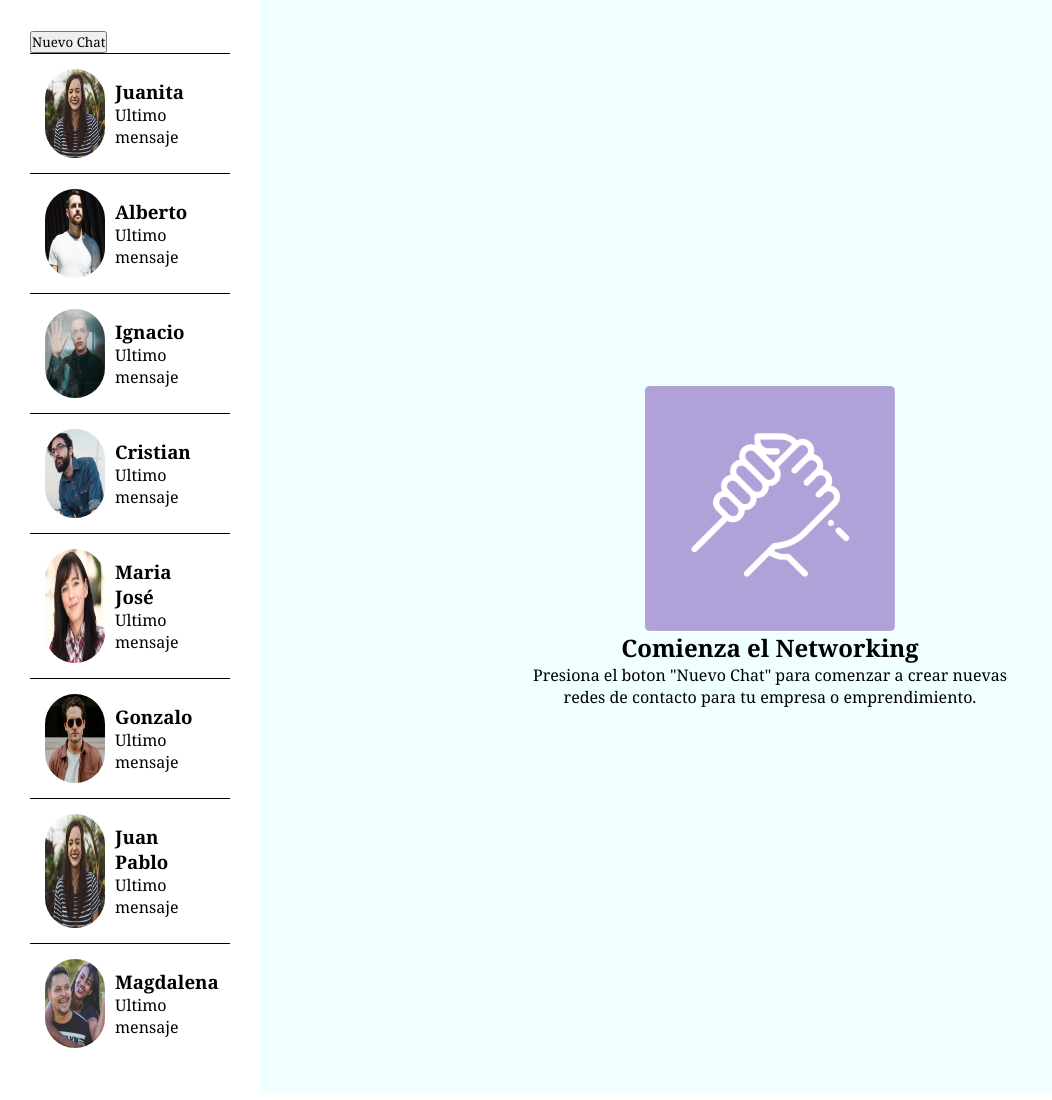
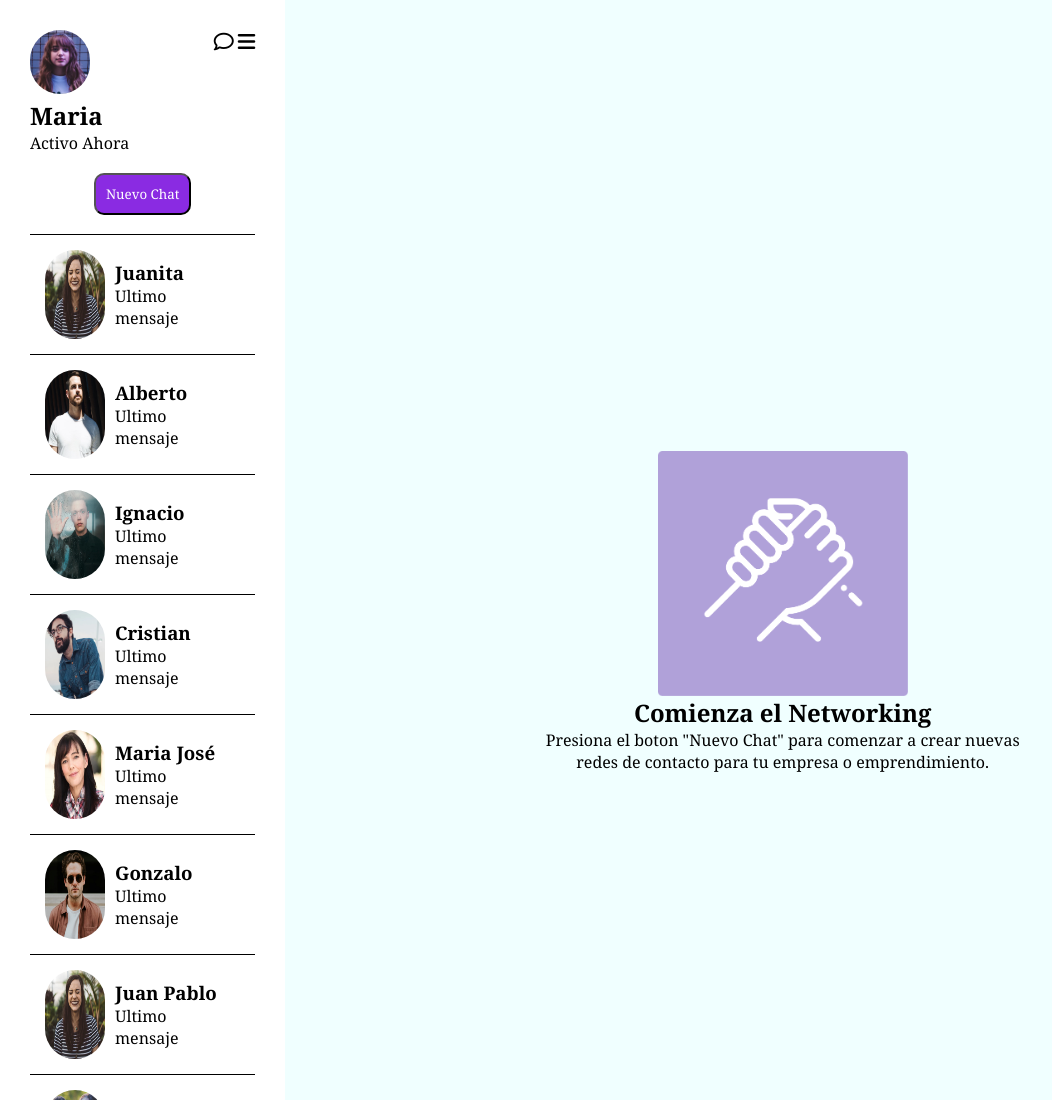
Before and after one commit to gonza23k/Css_Flexbox, a plain HTML site: page index.html in a window 1280 px wide. Shown: the top 1100 px of the page, without its empty margins (0-1052 px from the left). Drawn offline with Linux system fonts and the light colour scheme.

Commit message:
Detalles

```diff
--- a/assets/css/style.css
+++ b/assets/css/style.css
@@ -21,7 +21,7 @@ main{
 }
 .contactos{
     padding: 30px;
-    width: 200px;
+    width: 290px;
 }
 .contactos .contacto{
     display: flex;
@@ -37,5 +37,25 @@ main{
 .contactos .contacto .info{
     text-align: left;
     padding: 10px;
+}
+.nuevo-chat{
+    display: flex;
+    justify-content: center;
+    align-items: center;
+    min-height: 10vh;
+}
+.nuevo-chat button{
+    padding: 10px;
+    background-color: blueviolet;
+    color: white;
+    border-radius: 10px;
+}
+.contactos nav{
+    display: flex;
+    justify-content: space-between;
+}
+.contactos nav img{
+    width: 60px;
+    border-radius: 30px;
 
 }
--- a/index.html
+++ b/index.html
@@ -7,11 +7,28 @@
     <title>Sistema de mensajeria</title>
     <!--CSS-->
     <link rel="stylesheet" href="assets/css/style.css">
+
+    <!--FONT AWESOME-->
+    <script src="https://kit.fontawesome.com/57bc8c314a.js" crossorigin="anonymous"></script>
 </head>
 
 <body>
     <main>
         <section class="contactos">
+            <nav>
+                <div class="perfil">
+                    <img src="assets/img/maria.jpg" alt="">
+                    <div class="info">
+                        <h2>Maria</h2>
+                        <p>Activo Ahora</p>
+                    </div>
+                </div>
+
+                <div class="items">
+                    <i class="fa-regular fa-comment fa-lg"></i>
+                    <i class="fa-solid fa-bars fa-lg"></i>
+                </div>
+            </nav>
             <div class="nuevo-chat">
                 <button>Nuevo Chat</button>
             </div>
```
